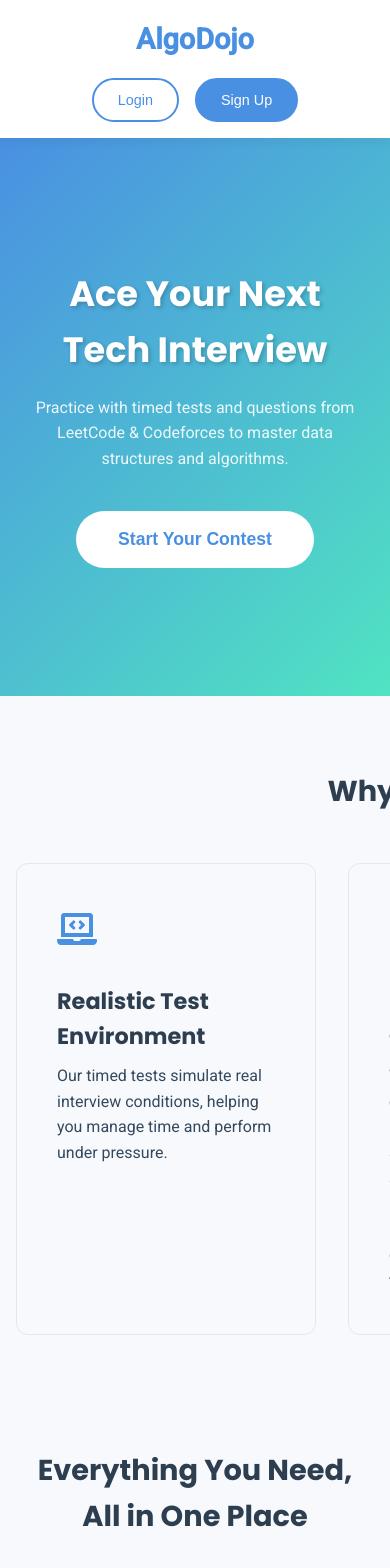
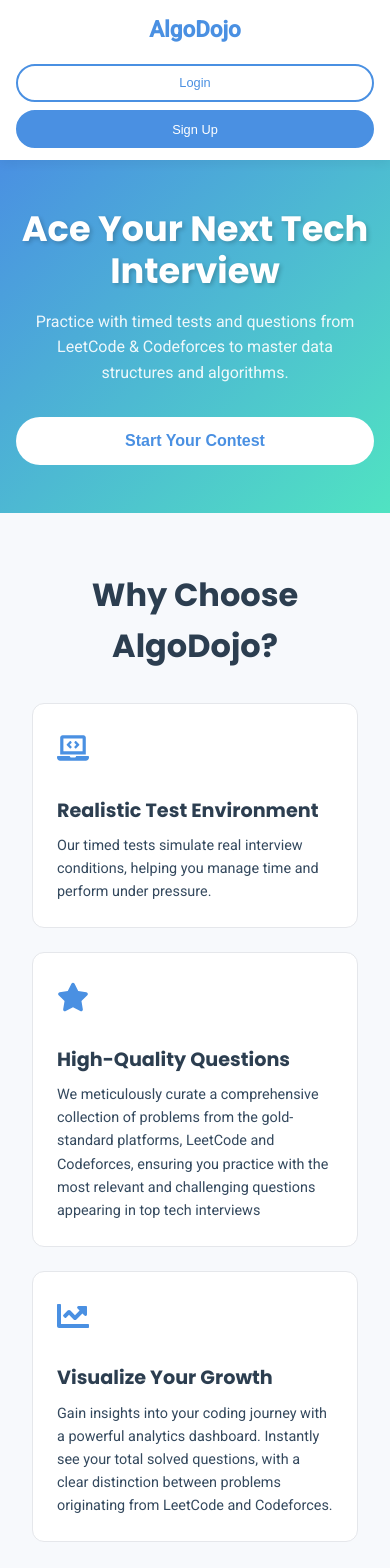
Before and after one commit to Tanishq112005/Test_app, a React (Vite) app in the folder frontend/: page / in a window 390 px wide. Shown: the top 1568 px of the page. Built offline with nearby package versions, Linux system fonts and the light colour scheme.

Commit message:
landing page is ready

```diff
--- a/frontend/src/landing_page/landing.css
+++ b/frontend/src/landing_page/landing.css
@@ -1,5 +1,5 @@
 /* =================================================================== */
-/* LANDING PAGE STYLES - COMPLETE, SCOPED & FINAL                      */
+/* LANDING PAGE STYLES - ENHANCED RESPONSIVE VERSION                   */
 /* =================================================================== */
 
 @import url('https://fonts.googleapis.com/css2?family=Poppins:wght@500;700&family=Roboto:wght@400;500&display=swap');
@@ -24,13 +24,13 @@
 }
 
 .landing-page h2 {
-  font-size: 2.8rem;
-  margin-bottom: 3rem;
+  font-size: clamp(2rem, 5vw, 2.8rem);
+  margin-bottom: clamp(2rem, 4vw, 3rem);
   text-align: center;
 }
 
 .landing-page section {
-  padding: 6rem 2rem;
+  padding: clamp(3rem, 8vw, 6rem) clamp(1rem, 4vw, 2rem);
   max-width: 1200px;
   margin: 0 auto;
 }
@@ -42,36 +42,41 @@
   display: flex;
   justify-content: space-between;
   align-items: center;
-  padding: 1rem 4rem;
+  padding: 1rem clamp(1rem, 4vw, 4rem);
   background-color: #ffffff;
   box-shadow: 0 4px 10px rgba(0, 0, 0, 0.05);
   position: sticky;
   top: 0;
   z-index: 1000;
+  flex-wrap: wrap;
+  gap: 1rem;
 }
 
 .landing-page .header__logo {
-  font-size: 1.8rem;
+  font-size: clamp(1.4rem, 3vw, 1.8rem);
   font-weight: 700;
   color: #4A90E2;
 }
 
 .landing-page .header__nav-buttons {
   display: flex;
-  gap: 1rem;
+  gap: clamp(0.5rem, 2vw, 1rem);
+  flex-wrap: wrap;
 }
 
 /* =================================================================== */
 /* BUTTONS                                                             */
 /* =================================================================== */
 .landing-page .btn {
-  padding: 0.75rem 1.5rem;
+  padding: clamp(0.6rem, 1.5vw, 0.75rem) clamp(1rem, 3vw, 1.5rem);
   border-radius: 50px;
   font-weight: 500;
   cursor: pointer;
   border: 2px solid transparent;
   transition: all 0.3s ease;
-  font-size: 0.9rem;
+  font-size: clamp(0.8rem, 2vw, 0.9rem);
+  text-align: center;
+  white-space: nowrap;
 }
 
 .landing-page .btn:hover {
@@ -107,22 +112,23 @@
 .landing-page .hero {
   background: linear-gradient(135deg, #4A90E2, #50E3C2);
   color: #ffffff;
-  padding: 8rem 2rem;
+  padding: clamp(4rem, 12vw, 8rem) clamp(1rem, 4vw, 2rem);
   text-align: center;
   min-width: 100%;
 }
 
 .landing-page .hero__content h1 {
-  font-size: 3.5rem;
+  font-size: clamp(2.2rem, 7vw, 3.5rem);
   color: #ffffff;
   margin-bottom: 1rem;
   text-shadow: 2px 2px 4px rgba(0,0,0,0.2);
+  line-height: 1.2;
 }
 
 .landing-page .hero__content p {
-  font-size: 1.25rem;
-  margin-bottom: 2.5rem;
-  max-width: 600px;
+  font-size: clamp(1rem, 2.5vw, 1.25rem);
+  margin-bottom: clamp(2rem, 4vw, 2.5rem);
+  max-width: min(600px, 90vw);
   margin-left: auto;
   margin-right: auto;
   opacity: 0.9;
@@ -131,30 +137,31 @@
 .landing-page .btn--cta {
   background-color: #ffffff;
   color: #4A90E2;
-  font-size: 1.1rem;
+  font-size: clamp(1rem, 2.2vw, 1.1rem);
   font-weight: 700;
-  padding: 1rem 2.5rem;
+  padding: clamp(0.8rem, 2vw, 1rem) clamp(1.5rem, 4vw, 2.5rem);
 }
 
 /* =================================================================== */
 /* WHY US SECTION                                                      */
 /* =================================================================== */
 .landing-page .why-us-section {
-  padding-bottom: 1.5rem;
+  padding-bottom: 2rem;
   max-width: none;
 }
 
 .landing-page .benefits-grid {
   display: grid;
-  grid-template-columns: repeat(auto-fit, minmax(300px, 1fr));
-  gap: 2rem;
+  grid-template-columns: repeat(auto-fit, minmax(min(300px, 100%), 1fr));
+  gap: clamp(1.5rem, 3vw, 2rem);
   max-width: 1200px;
   margin: 0 auto;
+  padding: 0 clamp(1rem, 3vw, 2rem);
 }
 
 .landing-page .benefit-card {
-  background-color: #f7f9fc;
-  padding: 2.5rem;
+  background-color: #ffffff;
+  padding: clamp(2rem, 4vw, 2.5rem);
   border-radius: 12px;
   border: 1px solid #e5e7eb;
   text-align: left;
@@ -167,60 +174,68 @@
 }
 
 .landing-page .benefit-card__icon {
-  font-size: 2.5rem;
+  font-size: clamp(2rem, 4vw, 2.5rem);
   color: #4A90E2;
   margin-bottom: 1rem;
 }
 
+.landing-page .benefit-card h3 {
+  font-size: clamp(1.2rem, 2.5vw, 1.4rem);
+  margin-bottom: 0.5rem;
+}
 
-.landing-page .benefit-card h3 {
-  font-size: 1.4rem;
-  margin-bottom: 0.5rem;
+.landing-page .benefit-card p {
+  font-size: clamp(0.9rem, 2vw, 1rem);
+  line-height: 1.6;
 }
 
 /* =================================================================== */
 /* FEATURES SECTION (Horizontal Layout)                                */
 /* =================================================================== */
 .landing-page .features-section {
-  padding: 4rem 1rem;
+  padding: clamp(3rem, 6vw, 4rem) clamp(0.5rem, 2vw, 1rem);
 }
 
 .landing-page .features-section__intro {
   text-align: center;
-  max-width: 700px;
-  margin: 0 auto 1rem auto;
+  max-width: min(700px, 90vw);
+  margin: 0 auto clamp(2rem, 4vw, 3rem) auto;
+  padding: 0 1rem;
 }
 
 .landing-page .features-section__subtitle {
-  font-size: 1.1rem;
+  font-size: clamp(1rem, 2.2vw, 1.1rem);
   color: #34495e;
   line-height: 1.6;
 }
 
-
 .landing-page .features-section__card {
   display: flex;
   flex-direction: column;
-  max-width: 1100px;
+  max-width: min(1100px, 95vw);
   margin: 0 auto;
   overflow: hidden;
 }
 
 .landing-page .features-section__visual {
-  padding: 1.5rem;
-  /* border-bottom: 1px solid #e5e7eb; */
+  padding: clamp(1rem, 3vw, 1.5rem);
 }
 
 .landing-page .mockup-header {
   display: flex;
   align-items: center;
   gap: 0.5rem;
+  margin-bottom: 1rem;
 }
 
-.landing-page .mockup-dot { width: 12px; height: 12px; border-radius: 50%; }
-
+.landing-page .mockup-dot {
+  width: clamp(8px, 2vw, 12px);
+  height: clamp(8px, 2vw, 12px);
+  border-radius: 50%;
+}
 
 .landing-page .mockup-image-container {
+  width: 100%;
   max-width: 85%;
   margin: 1rem auto 0 auto;
   border-radius: 8px;
@@ -232,20 +247,19 @@
   width: 100%;
   height: auto;
   display: block;
+  max-width: 100%;
 }
-
 
 .landing-page .features-section__grid {
   display: grid;
-  grid-template-columns: repeat(auto-fit, minmax(280px, 1fr));
-  gap: 2rem;
-  padding: 2.5rem;
+  grid-template-columns: repeat(auto-fit, minmax(min(280px, 100%), 1fr));
+  gap: clamp(1.5rem, 3vw, 2rem);
+  padding: clamp(2rem, 4vw, 2.5rem) clamp(1rem, 3vw, 2rem);
 }
-
 
 .landing-page .feature-box {
   background-color: #ffffff;
-  padding: 3rem 2rem; /* CHANGED: Increased top/bottom padding to make the box taller */
+  padding: clamp(2rem, 4vw, 3rem) clamp(1.5rem, 3vw, 2rem);
   text-align: center;
   border: 1px solid #e5e7eb;
   border-radius: 12px;
@@ -253,25 +267,26 @@
 }
 
 .landing-page .feature-box:hover {
-  transform: translateY(-5px);
+  transform: translateY(-10px);
   background-color: #ffffff;
   border-color: #d1d5db;
+  box-shadow: 0 10px 25px rgba(0, 0, 0, 0.1);
 }
 
 .landing-page .feature-box__icon {
-  font-size: 2.5rem;
+  font-size: clamp(2rem, 4vw, 2.5rem);
   color: #4A90E2;
   margin-bottom: 1.5rem;
   display: inline-block;
 }
 
 .landing-page .feature-box__title {
-  font-size: 1.25rem;
+  font-size: clamp(1.1rem, 2.5vw, 1.25rem);
   margin-bottom: 0.75rem;
 }
 
 .landing-page .feature-box__description {
-  font-size: 1rem;
+  font-size: clamp(0.9rem, 2vw, 1rem);
   line-height: 1.6;
   color: #34495e;
   margin: 0;
@@ -283,34 +298,204 @@
 .landing-page .footer {
   background-color: #2c3e50;
   color: #aeb9c5;
-  padding: 4rem 2rem;
+  padding: clamp(3rem, 6vw, 4rem) clamp(1rem, 4vw, 2rem);
   text-align: center;
   max-width: none;
 }
 
-.landing-page .footer__content { max-width: 1200px; margin: 0 auto; display: flex; flex-direction: column; align-items: center; gap: 1.5rem; }
-.landing-page .footer__socials { display: flex; gap: 1.5rem; }
-.landing-page .footer__socials a { color: #ffffff; font-size: 1.5rem; transition: color 0.3s ease, transform 0.3s ease; }
-.landing-page .footer__socials a:hover { color: #50E3C2; transform: translateY(-3px); }
-.landing-page .footer__links a { color: #aeb9c5; text-decoration: none; margin: 0 1rem; transition: color 0.3s ease; }
-.landing-page .footer__links a:hover { color: #ffffff; }
+.landing-page .footer__content {
+  max-width: 1200px;
+  margin: 0 auto;
+  display: flex;
+  flex-direction: column;
+  align-items: center;
+  gap: clamp(1rem, 3vw, 1.5rem);
+}
+
+.landing-page .footer__socials {
+  display: flex;
+  gap: clamp(1rem, 3vw, 1.5rem);
+  flex-wrap: wrap;
+  justify-content: center;
+}
+
+.landing-page .footer__socials a {
+  color: #ffffff;
+  font-size: clamp(1.2rem, 3vw, 1.5rem);
+  transition: color 0.3s ease, transform 0.3s ease;
+}
+
+.landing-page .footer__socials a:hover {
+  color: #50E3C2;
+  transform: translateY(-3px);
+}
+
+.landing-page .footer__links {
+  display: flex;
+  flex-wrap: wrap;
+  justify-content: center;
+  gap: clamp(0.5rem, 2vw, 1rem);
+}
+
+.landing-page .footer__links a {
+  color: #aeb9c5;
+  text-decoration: none;
+  padding: 0.5rem clamp(0.5rem, 2vw, 1rem);
+  transition: color 0.3s ease;
+  font-size: clamp(0.9rem, 2vw, 1rem);
+}
+
+.landing-page .footer__links a:hover {
+  color: #ffffff;
+}
 
 /* =================================================================== */
-/* RESPONSIVE MEDIA QUERIES                                            */
+/* ENHANCED RESPONSIVE MEDIA QUERIES                                   */
 /* =================================================================== */
-@media (max-width: 768px) {
-  .landing-page h2 { font-size: 2.2rem; }
-  .landing-page section { padding: 4rem 1.5rem; }
-  .landing-page .header { flex-direction: column; gap: 1rem; padding: 1rem 2rem; }
-  .landing-page .hero__content h1 { font-size: 2.8rem; }
-  .landing-page .hero__content p { font-size: 1.1rem; }
-  .landing-page .features-section__grid { padding: 2rem 1.5rem; }
+
+/* Large tablets and small desktops */
+@media (max-width: 1024px) {
+  .landing-page .header {
+    padding: 1rem 2rem;
   }
 
+  .landing-page .benefits-grid {
+    grid-template-columns: repeat(auto-fit, minmax(280px, 1fr));
+  }
+
+  .landing-page .features-section__grid {
+    grid-template-columns: repeat(auto-fit, minmax(250px, 1fr));
+  }
+}
+
+/* Tablets */
+@media (max-width: 768px) {
+  .landing-page .header {
+    flex-direction: column;
+    gap: 1rem;
+    padding: 1rem;
+  }
+
+  .landing-page .header__nav-buttons {
+    width: 100%;
+    justify-content: center;
+  }
+
+  .landing-page .benefits-grid {
+    grid-template-columns: 1fr;
+    gap: 1.5rem;
+  }
+
+  .landing-page .features-section__grid {
+    grid-template-columns: 1fr;
+    padding: 2rem 1rem;
+  }
+
+  .landing-page .mockup-image-container {
+    max-width: 95%;
+  }
+}
+
+/* Mobile devices */
 @media (max-width: 480px) {
-  .landing-page h2 { font-size: 1.8rem; }
-  .landing-page section { padding: 3rem 1rem; }
-  .landing-page .hero__content h1 { font-size: 2.2rem; }
-  .landing-page .hero__content p { font-size: 1rem; }
-  .landing-page .footer__links { display: flex; flex-direction: column; gap: 0.5rem; }
+  .landing-page section {
+    padding: 2rem 1rem;
   }
+
+  .landing-page .header {
+    padding: 0.75rem 1rem;
+  }
+
+  .landing-page .header__nav-buttons {
+    flex-direction: column;
+    width: 100%;
+    gap: 0.5rem;
+  }
+
+  .landing-page .btn {
+    width: 100%;
+    text-align: center;
+  }
+
+  .landing-page .hero {
+    padding: 3rem 1rem;
+  }
+
+  .landing-page .benefit-card,
+  .landing-page .feature-box {
+    padding: 1.5rem;
+  }
+
+  .landing-page .footer__links {
+    flex-direction: column;
+    gap: 0.5rem;
+  }
+
+  .landing-page .footer__socials {
+    gap: 1rem;
+  }
+}
+
+/* Very small screens */
+@media (max-width: 360px) {
+  .landing-page .hero__content h1 {
+    font-size: 1.8rem;
+  }
+
+  .landing-page .btn--cta {
+    padding: 0.75rem 1.25rem;
+    font-size: 1rem;
+  }
+
+  .landing-page .benefit-card__icon,
+  .landing-page .feature-box__icon {
+    font-size: 2rem;
+  }
+}
+
+/* High DPI / Retina displays */
+@media (-webkit-min-device-pixel-ratio: 2), (min-resolution: 192dpi) {
+  .landing-page .mockup-image-container img {
+    image-rendering: -webkit-optimize-contrast;
+    image-rendering: crisp-edges;
+  }
+}
+
+/* Landscape orientation on mobile */
+@media (max-width: 768px) and (orientation: landscape) {
+  .landing-page .hero {
+    padding: 2rem 1rem;
+  }
+
+  .landing-page .hero__content h1 {
+    font-size: 2rem;
+  }
+
+  .landing-page section {
+    padding: 2rem 1rem;
+  }
+}
+
+/* Container queries for more advanced responsive behavior */
+@container (max-width: 600px) {
+  .landing-page .benefits-grid {
+    grid-template-columns: 1fr;
+  }
+}
+
+/* Print styles */
+@media print {
+  .landing-page .header,
+  .landing-page .footer {
+    display: none;
+  }
+
+  .landing-page .hero {
+    background: none;
+    color: #000;
+  }
+
+  .landing-page .btn {
+    display: none;
+  }
+}
```
Lines whose indentation alone changed are shown as unchanged.
